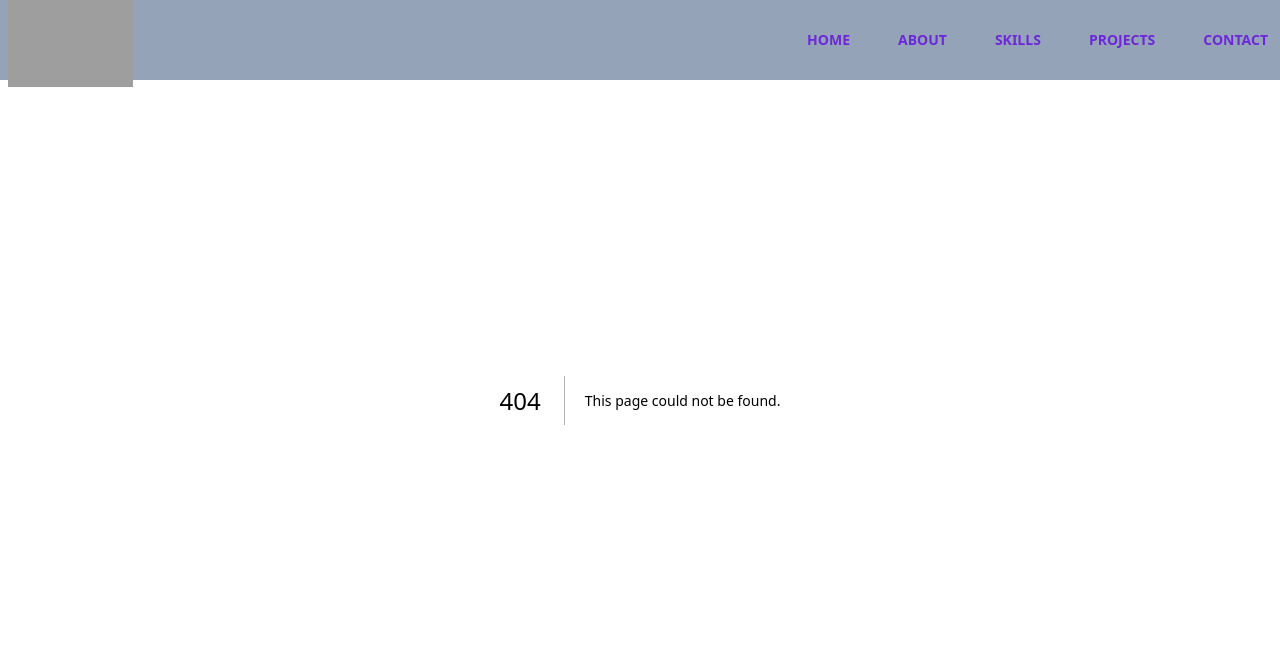
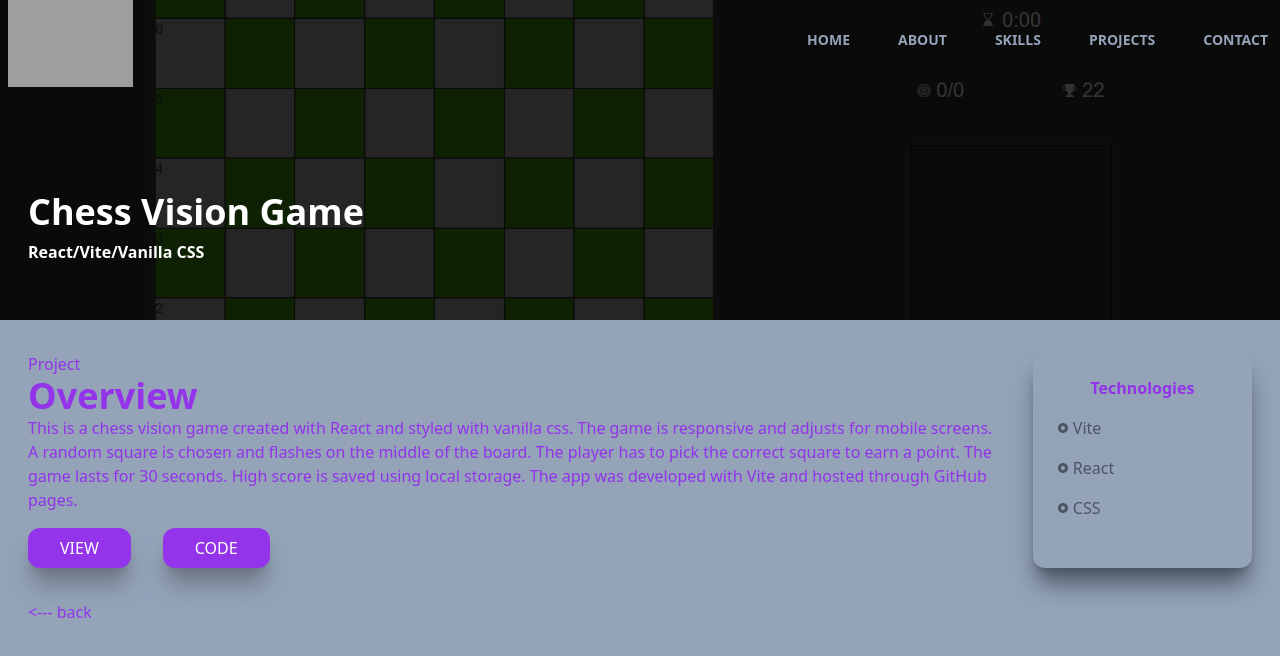
Before and after one commit to robinpunn/nextjs-portfolio, a Next.js app: page /chess in a window 1280 px wide. Before the commit this address had no page. Shown: the top 656 px of the page. Built offline with nearby package versions, Linux system fonts and the light colour scheme; grey boxes are pictures that could not be loaded.

Commit message:
added chess project

```diff
--- a/components/Navbar.jsx
+++ b/components/Navbar.jsx
@@ -16,7 +16,7 @@
   useEffect(() => {
     function handleScroll() {
       if (
-        router.asPath === "/tradebot" ||
+        router.asPath === "/chess" ||
         router.asPath === "/headless" ||
         router.asPath === "/ztm" ||
         router.asPath === "/fcc" ||
--- a/components/ProjectsMap.jsx
+++ b/components/ProjectsMap.jsx
@@ -1,48 +1,51 @@
-import trade from '../public/assets/projects/trade.png'
-import blog from '../public/assets/projects/blog.png'
-import ztm from '../public/assets/projects/ztm.png'
-import free from '../public/assets/projects/free.png'
-import email from '../public/assets/projects/email.png'
-import todo from '../public/assets/projects/todo.png'
+// import trade from '../public/assets/projects/trade.png'
+import chess from "../public/assets/projects/chess.png";
+import blog from "../public/assets/projects/blog.png";
+import ztm from "../public/assets/projects/ztm.png";
+import free from "../public/assets/projects/free.png";
+import email from "../public/assets/projects/email.png";
+import todo from "../public/assets/projects/todo.png";
 
-{/*Add Projects Here*/}
+{
+  /*Add Projects Here*/
+}
 const projects = [
   {
-        title: 'Headless WordPress',
-        tech: 'NextJs/WordPress/GraphQl/Tailwind',
-        img: blog,
-        link: '/headless'
+    title: "Chess Vision Game",
+    tech: "React/CSS",
+    img: chess,
+    link: "/chess",
   },
   {
-        title: 'Todo App',
-        tech: 'React/Vanilla CSS',
+    title: "Todo App",
+    tech: "React/Vanilla CSS",
     img: todo,
-        link: '/todo'
+    link: "/todo",
   },
   {
-        title: 'TradeBot Landing Page',
-        tech: 'HTML/CSS',
-        img: trade,
-        link: '/tradebot'
+    title: "Headless WordPress",
+    tech: "NextJs/WordPress/GraphQl/Tailwind",
+    img: blog,
+    link: "/headless",
   },
   {
-        title: 'ZeroToMastery',
-        tech: 'JavaScript/Node/React/Bootstrap/SQL',
+    title: "ZeroToMastery",
+    tech: "JavaScript/Node/React/Bootstrap/SQL",
     img: ztm,
-        link: '/ztm'
+    link: "/ztm",
   },
   {
-        title: 'freeCodeCamp',
-        tech: 'HTML/CSS',
+    title: "freeCodeCamp",
+    tech: "HTML/CSS",
     img: free,
-        link: '/fcc'
+    link: "/fcc",
   },
   {
-        title: 'Email Developer',
-        tech: 'HTML Email Frameworks',
+    title: "Email Developer",
+    tech: "HTML Email Frameworks",
     img: email,
-        link: '/email'
+    link: "/email",
   },
-]
+];
 
-export default projects
+export default projects;
--- /dev/null
+++ b/pages/chess.jsx
@@ -0,0 +1,81 @@
+import React from "react";
+import Image from "next/image";
+import chessBanner from "../public/assets/projects/chessBanner.png";
+import { RiRadioButtonFill } from "react-icons/ri";
+import Link from "next/link";
+
+const chess = () => {
+  return (
+    <div className="w-full">
+      <div className="w-screen h-[30vh] lg:h-[40vh] relative">
+        <div className="absolute top-0 left-0 w-full h-[30vh] lg:h-[40vh] bg-black/80 z-10" />
+        <Image
+          className="absolute z-1"
+          objectFit="cover"
+          layout="fill"
+          src={chessBanner}
+          alt="/"
+        />
+        <div className="absolute top-[70%] max-w-[1240px] w-full left-[50%] right-[50%] translate-x-[-50%] translate-y-[-50%] text-white z-10 p-2">
+          <h2 className="py-2">Chess Vision Game</h2>
+          <h3>React/Vite/Vanilla CSS</h3>
+        </div>
+      </div>
+      <div className="max-w-[1240px] mx-auto p-2 grid md:grid-cols-5 gap-8 pt-8">
+        <div className="col-span-4">
+          <p>Project</p>
+          <h2>Overview</h2>
+          <p>
+            This is a chess vision game created with React and styled with
+            vanilla css. The game is responsive and adjusts for mobile screens.
+            A random square is chosen and flashes on the middle of the board.
+            The player has to pick the correct square to earn a point. The game
+            lasts for 30 seconds. High score is saved using local storage. The
+            app was developed with Vite and hosted through GitHub pages.
+          </p>
+          <button className="px-8 py-2 mt-4 mr-8">
+            <a
+              href="https://robinpunn.github.io/react-chess-vision/"
+              target="_blank"
+              rel="noreferrer"
+            >
+              View
+            </a>
+          </button>
+          <button className="px-8 py-2 mt-4">
+            <a
+              href="https://github.com/robinpunn/react-chess-vision"
+              target="_blank"
+              rel="noreferrer"
+            >
+              Code
+            </a>
+          </button>
+        </div>
+        <div className="col-span-4 md:col-span-1 shadow-xl shadow-gray-600 rounded-xl p-4">
+          <div className="p-2">
+            <p className="text-center font-bold pb-2">Technologies</p>
+            <div className="grid grid-cols-3 md:grid-cols-1">
+              <p className="text-gray-600 py-2 flex items-center">
+                <RiRadioButtonFill className="pr-1" /> Vite
+              </p>
+              <p className="text-gray-600 py-2 flex items-center">
+                <RiRadioButtonFill className="pr-1" /> React
+              </p>
+              <p className="text-gray-600 py-2 flex items-center">
+                <RiRadioButtonFill className="pr-1" /> CSS
+              </p>
+            </div>
+          </div>
+        </div>
+        <Link href="/#projects">
+          <p className="cursor-pointer hover:text-white hover:scale-105 ease-in duration-300">
+            {"<---"} back
+          </p>
+        </Link>
+      </div>
+    </div>
+  );
+};
+
+export default chess;
```
Also changed, not shown: public/assets/projects/chess.png (added), public/assets/projects/chessBanner.png (added). Lines whose indentation alone changed are shown as unchanged.
